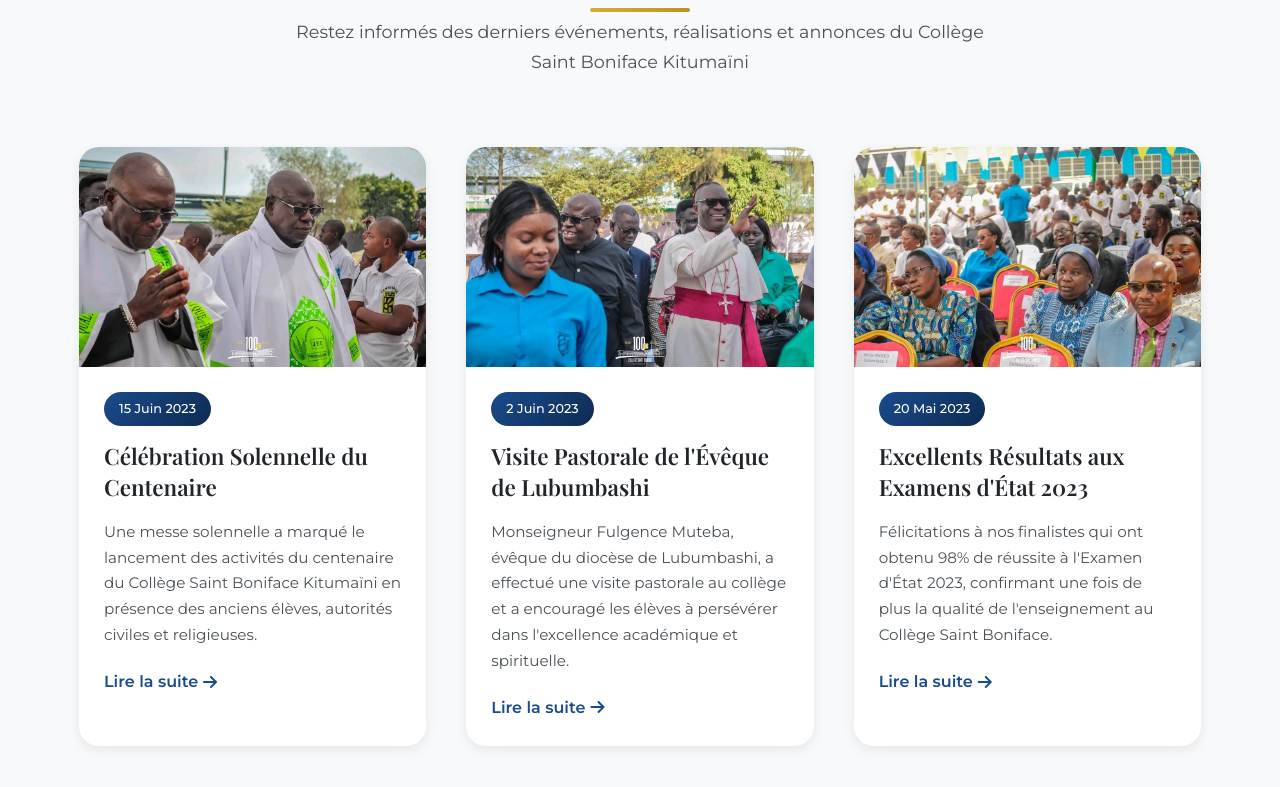
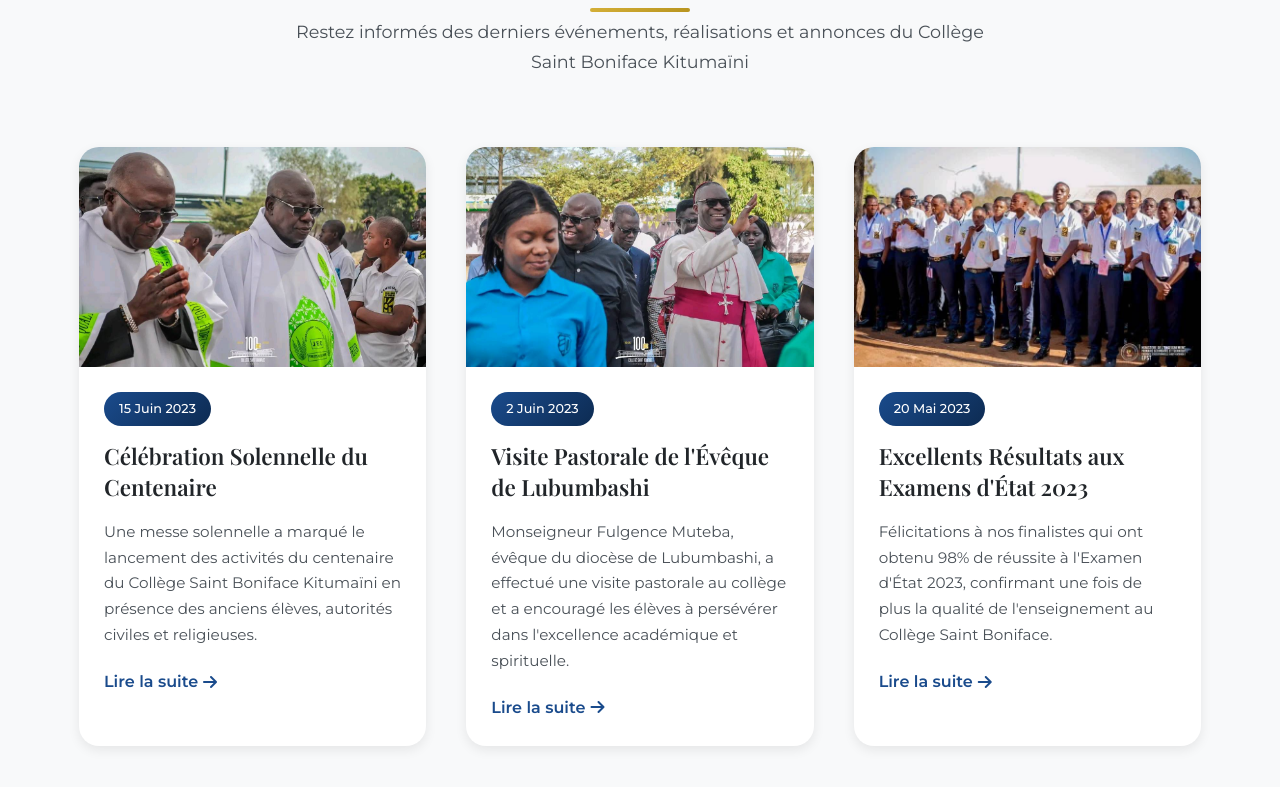
Before and after one commit to Gabby344/college-saint-boniface-kitumaini, a plain HTML site: page index.html in a window 1280 px wide. Shown: the part 3974-4761 px from the top of the page. Drawn offline with nearby package versions, Linux system fonts and the light colour scheme.

Commit message:
Update index.html

```diff
--- a/index.html
+++ b/index.html
@@ -1366,7 +1366,7 @@
                 </div>
                 <div class="news-card fade-in">
                     <div class="news-img">
-                        <img src="imagelorsdelamesse100anss.jpg" alt="Réussite aux Examens">
+                        <img src="leseleves.jpg" alt="Réussite aux Examens">
                     </div>
                     <div class="news-content">
                         <span class="news-date">20 Mai 2023</span>
```
